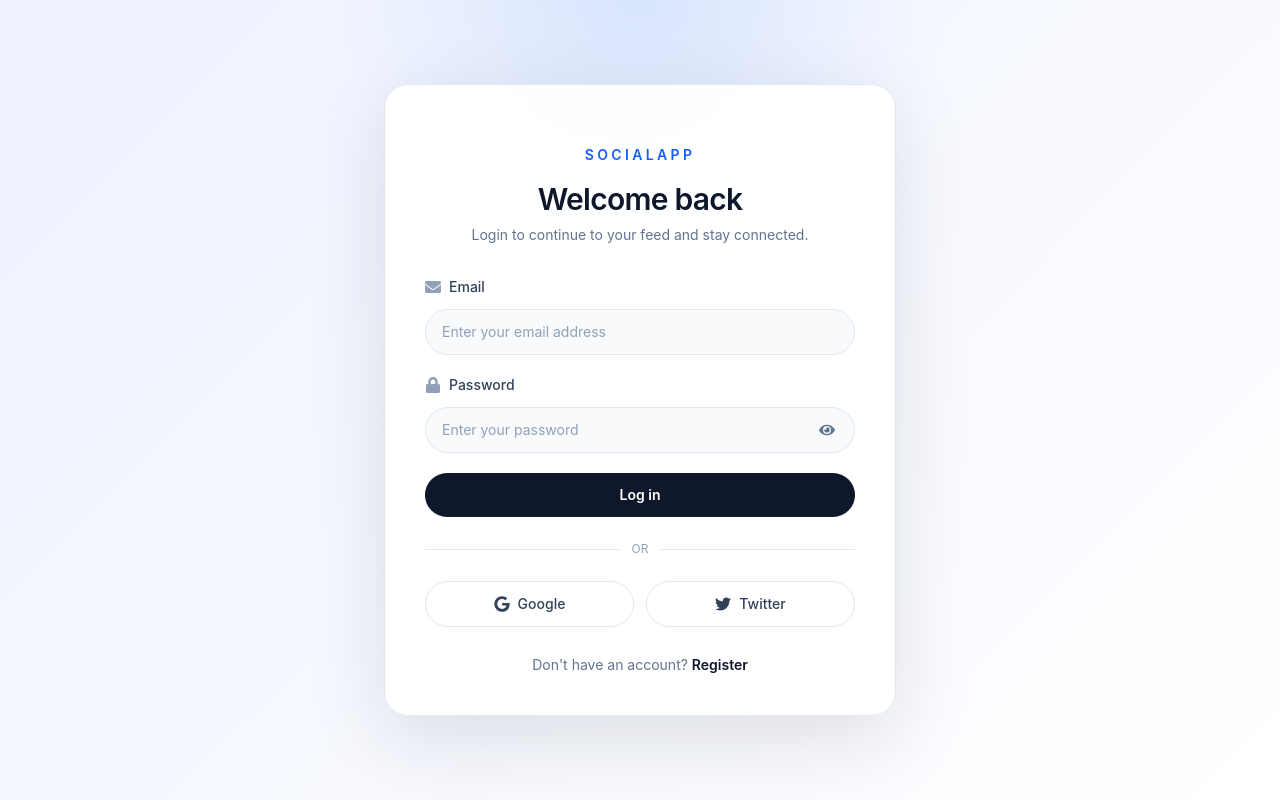
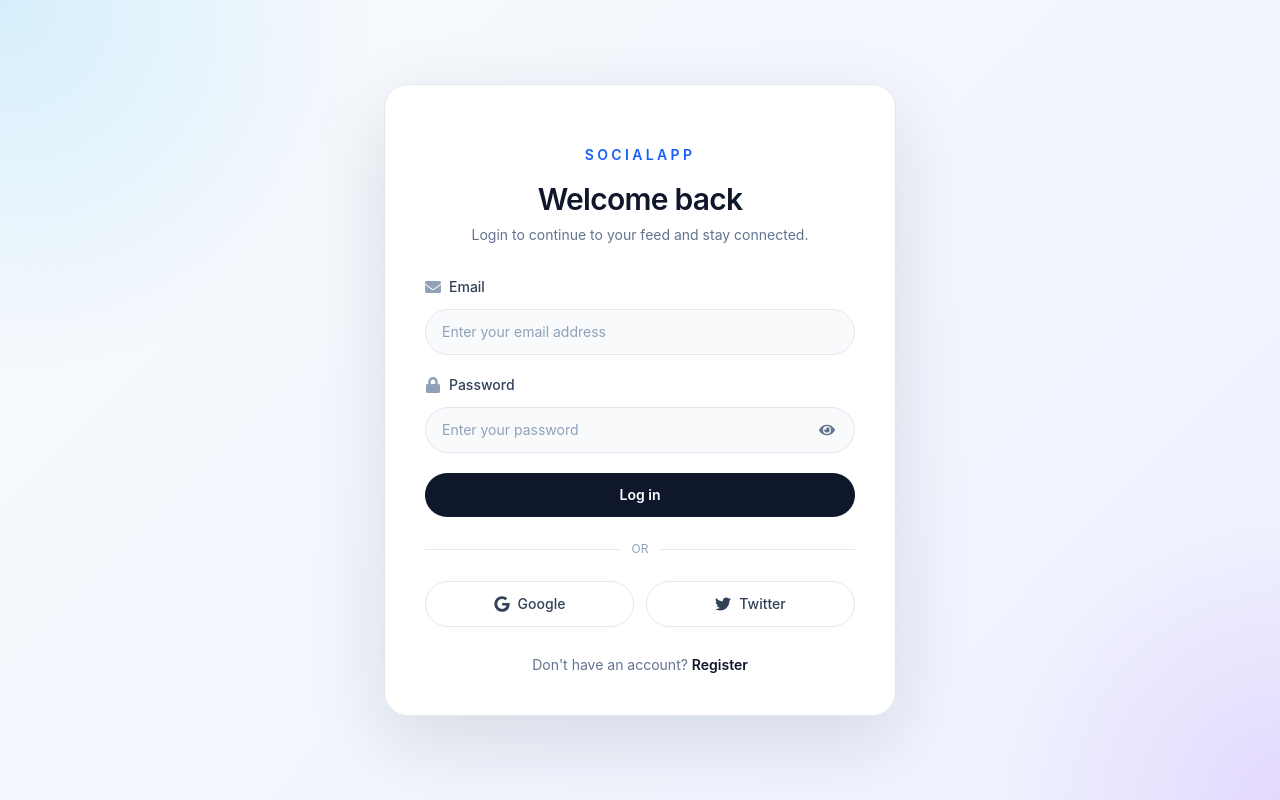
Before and after one commit to SuadAbrar/CodeAlpha_Social-Media-Platform, a React app in the folder frontend/: page /login in a window 1280 px wide. Built offline with nearby package versions, Linux system fonts and the light colour scheme; the HTML template or start-up script is replaced by a standard one.

Commit message:
update ui

```diff
--- a/frontend/src/pages/Login.jsx
+++ b/frontend/src/pages/Login.jsx
@@ -44,8 +44,8 @@ const Login = () => {
   };
 
   return (
-    <div className="min-h-screen flex items-center justify-center bg-[radial-gradient(circle_at_top,rgba(59,130,246,0.15),transparent_30%),linear-gradient(135deg,#eef2ff,#ffffff)] px-4 py-10">
-      <div className="w-full max-w-lg rounded-3xl bg-white/95 border border-slate-200 shadow-[0_25px_80px_rgba(15,23,42,0.12)] backdrop-blur-sm">
+    <div className="min-h-screen flex items-center justify-center bg-[radial-gradient(circle_at_top_left,rgba(56,189,248,0.18),transparent_25%),radial-gradient(circle_at_bottom_right,rgba(168,85,247,0.16),transparent_20%),linear-gradient(135deg,#f8fafc,#eef2ff)] px-4 py-10">
+      <div className="w-full max-w-lg rounded-3xl bg-white/95 border border-slate-200 shadow-[0_25px_80px_rgba(15,23,42,0.12)] backdrop-blur-sm transition duration-500 ease-out hover:-translate-y-1">
         <div className="p-8 sm:p-10">
           <div className="mb-8 text-center">
             {/* <div className="mx-auto mb-4 h-12 w-12 rounded-3xl bg-blue-500/10 text-blue-600 flex items-center justify-center text-2xl shadow-sm">
@@ -100,6 +100,7 @@ const Login = () => {
                 />
                 <button
                   type="button"
+                  aria-label={showPassword ? "Hide password" : "Show password"}
                   onClick={() => setShowPassword((value) => !value)}
                   className="absolute inset-y-0 right-2 inline-flex items-center rounded-full px-3 text-slate-500 transition hover:bg-slate-100 hover:text-slate-700 focus:outline-none focus:ring-2 focus:ring-blue-300"
                 >
```
